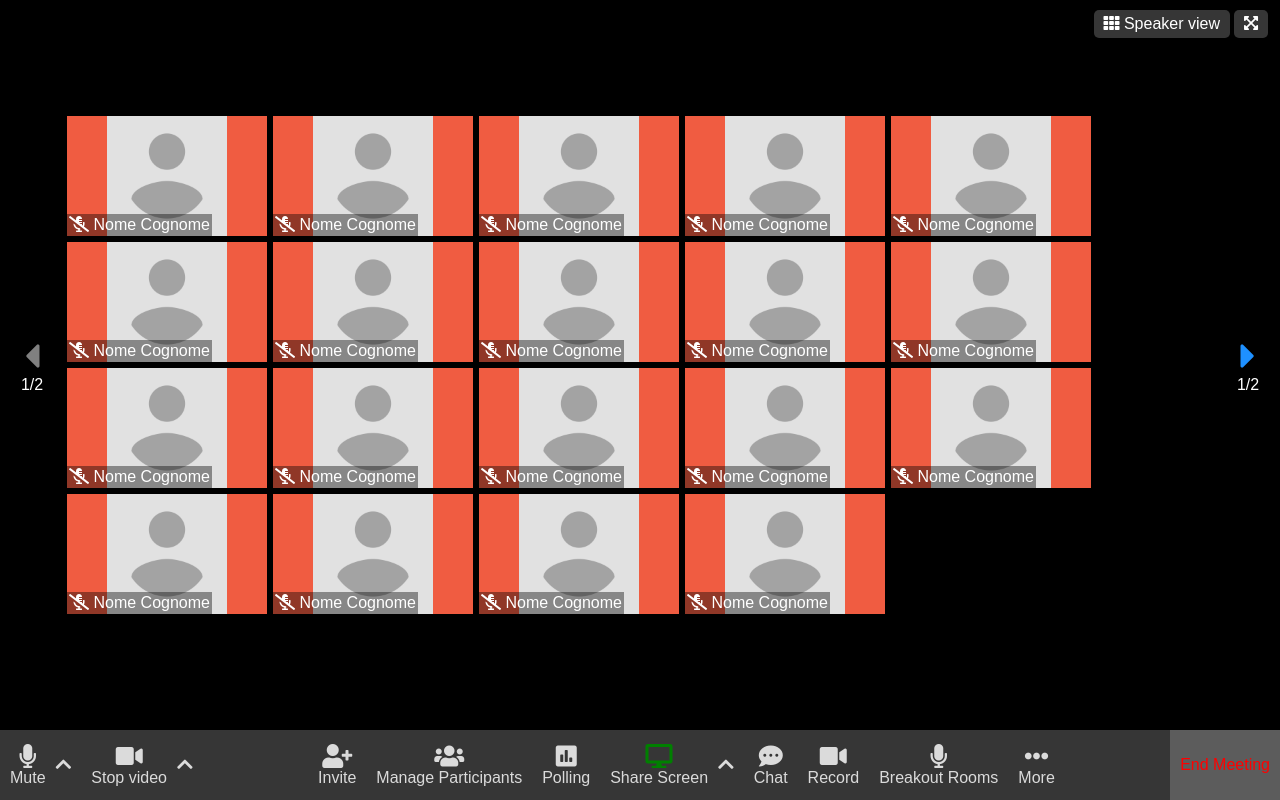
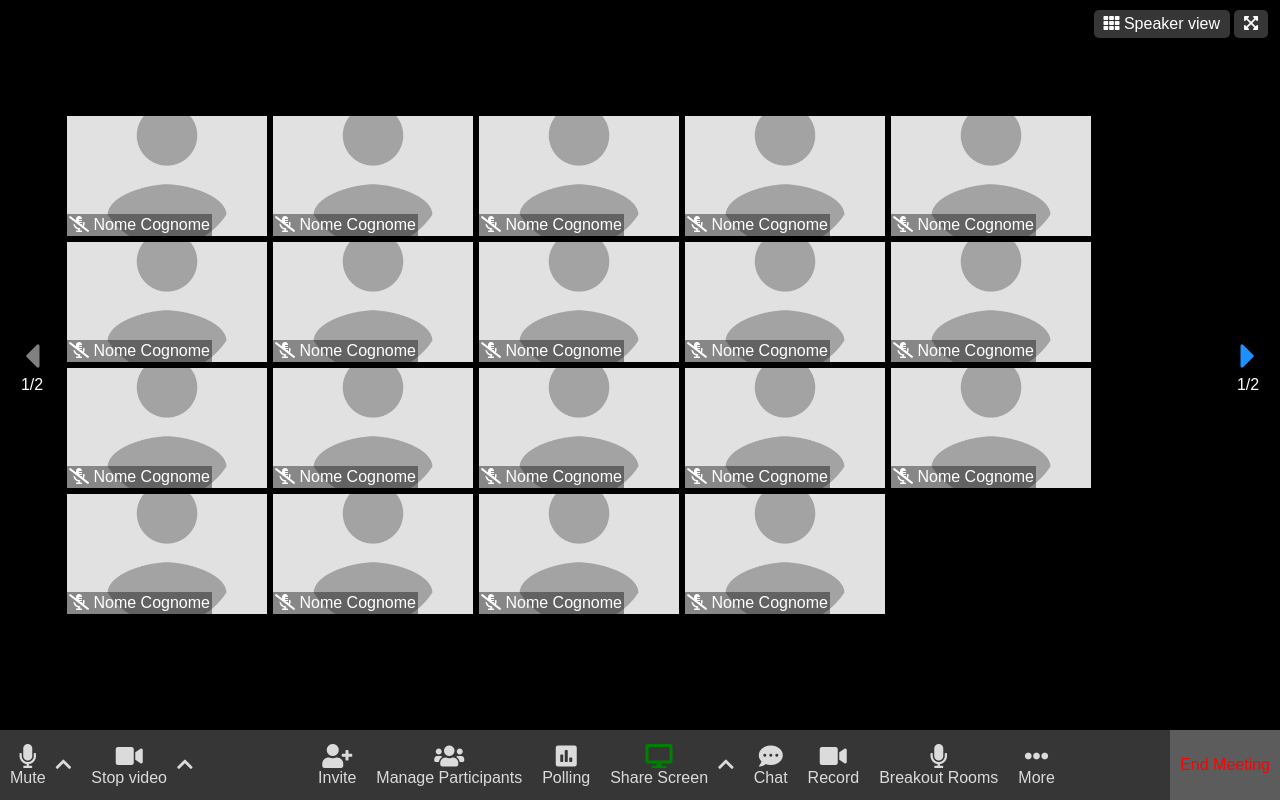
Before and after one commit to FrancescoSanti1/html-css-zoom, a plain HTML site: page index.html in a window 1280 px wide. Drawn offline with Linux system fonts and the light colour scheme.

Commit message:
commenti e correzione immagini

```diff
--- a/css/style.css
+++ b/css/style.css
@@ -18,6 +18,8 @@ main {
     position: relative;
 }
 
+
+/* CSS relativo ai due pulsanti in alto a destra con position "absolute" */
 #pulsanti-schermata {
     position: absolute;
     top: 10px;
@@ -34,6 +36,8 @@ main {
     border-radius: 5px;
 }
 
+
+/* CSS relativo al blocco principale */
 #blocco-principale {
     height: 100%;
     display: flex;
@@ -68,17 +72,13 @@ main {
     margin: 3px;
     width: 200px;
     height: 120px;
-    text-align: center;
     position: relative;
-
-    /* debug */
-
-    background-color: rgb(240, 92, 65);
 }
 
 .partecipante img {
-    object-fit: contain;
-    max-height: 100%;
+    object-fit: cover;
+    height: 100%;
+    width: 100%;
 }
 
 .nome-partecipante {
@@ -105,7 +105,6 @@ footer {
 
 .nav {
     display: flex;
-    height: fit-content;
 }
 
 .nav.dx {
```
Also changed, not shown: index.html (+2 -0 lines).
